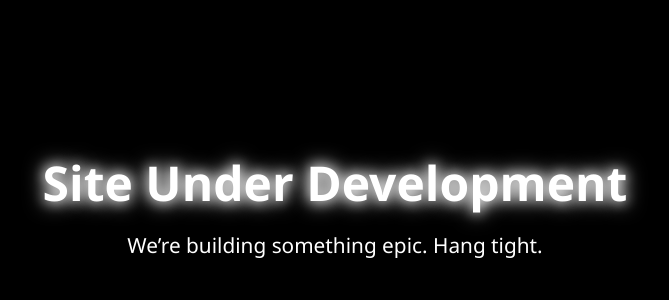
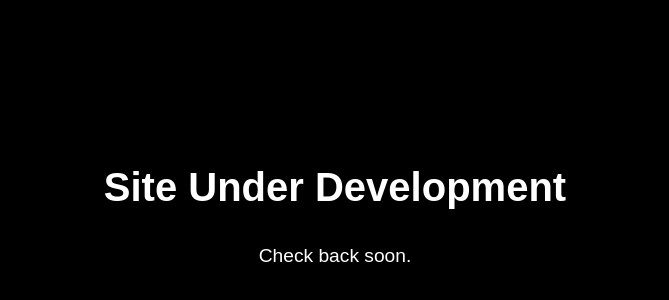
Before and after one commit to rutujdhodapkar/Research, a plain HTML site: page index.html in a window 1280 px wide. Shown: the part 196-496 px from the top of the page, without its empty margins (305-974 px from the left). Drawn offline with Linux system fonts and the light colour scheme.

Commit message:
Update index.html

```diff
--- a/index.html
+++ b/index.html
@@ -5,46 +5,28 @@
   <title>Under Development</title>
   <meta name="viewport" content="width=device-width, initial-scale=1.0">
   <style>
-    * {
-      margin: 0;
-      padding: 0;
-      box-sizing: border-box;
-    }
     body {
-      background-color: #000000;
-      color: #ffffff;
-      font-family: 'Segoe UI', Tahoma, Geneva, Verdana, sans-serif;
+      background-color: #000;
+      color: #fff;
+      font-family: Arial, sans-serif;
       display: flex;
       justify-content: center;
       align-items: center;
       height: 100vh;
+      flex-direction: column;
       text-align: center;
-      flex-direction: column;
     }
     h1 {
-      font-size: 3rem;
+      font-size: 2.5rem;
       margin-bottom: 1rem;
-      color: #fff;
     }
     p {
-      font-size: 1.3rem;
-      color: #fff;
-    }
-    .glow {
-      animation: glow 1.5s ease-in-out infinite alternate;
-    }
-    @keyframes glow {
-      from {
-        text-shadow: 0 0 5px #fff, 0 0 10px #fff;
-      }
-      to {
-        text-shadow: 0 0 15px #fff, 0 0 25px #fff;
-      }
+      font-size: 1.2rem;
     }
   </style>
 </head>
 <body>
-  <h1 class="glow"> Site Under Development </h1>
-  <p>We’re building something epic. Hang tight.</p>
+  <h1>Site Under Development</h1>
+  <p>Check back soon.</p>
 </body>
 </html>
```
